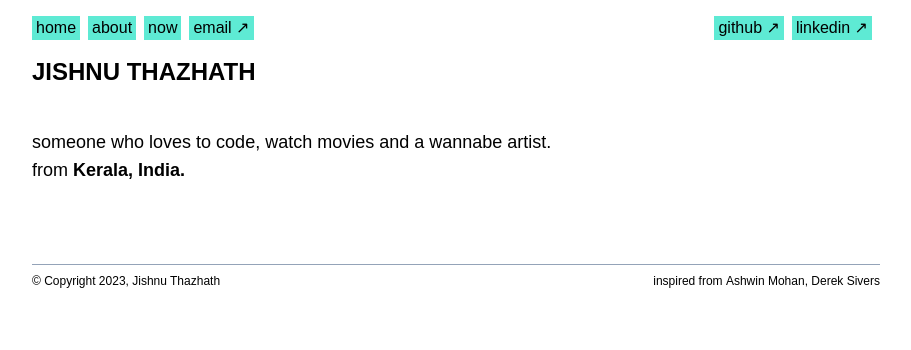
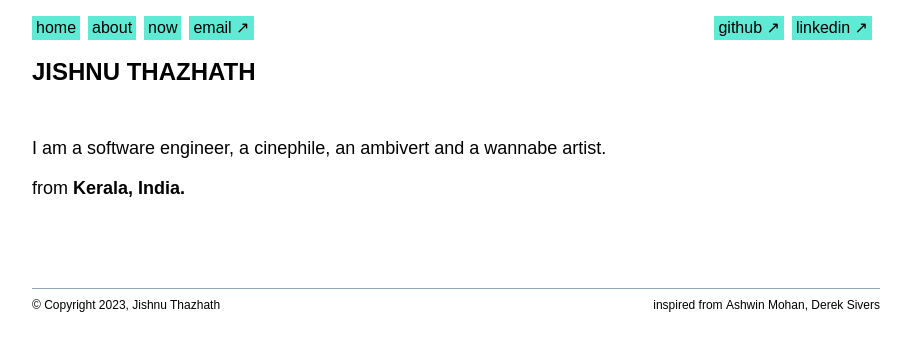
Before and after one commit to jishnuthazhath/portfolio-ui-react, a Next.js app: page / in a window 1280 px wide. Shown: the top 350 px of the page, without its empty margins (184-1095 px from the left). Built offline with nearby package versions, Linux system fonts and the light colour scheme; a web font is replaced by a local one.

Commit message:
Jishnu | Content update.

```diff
--- a/src/app/about/page.jsx
+++ b/src/app/about/page.jsx
@@ -2,7 +2,7 @@
 export default function About() {
 
   const timeline = [
-    { year: "1995", description: "hello world!, born in Thrissur Kerala" },
+    { year: "1995", description: "hello world!, born in Thrissur, Kerala" },
     { year: "2006", description: "Introduced to the world of computers" },
     { year: "2011", description: "Owned a pc" },
     { year: "2013", description: "Joined college - St Thomas College, Thrissur, Kerala" },
--- a/src/app/page.jsx
+++ b/src/app/page.jsx
@@ -1,7 +1,7 @@
 export default function Root() {
     return (
-        <div>
-            <p>someone who loves to code, watch movies and a wannabe artist.</p>
+        <div className="md:leading-10">
+            <p>I am a software engineer, a cinephile, an ambivert and a wannabe artist.</p>
             <p>from <b>Kerala, India.</b></p>
         </div>
     );
```
